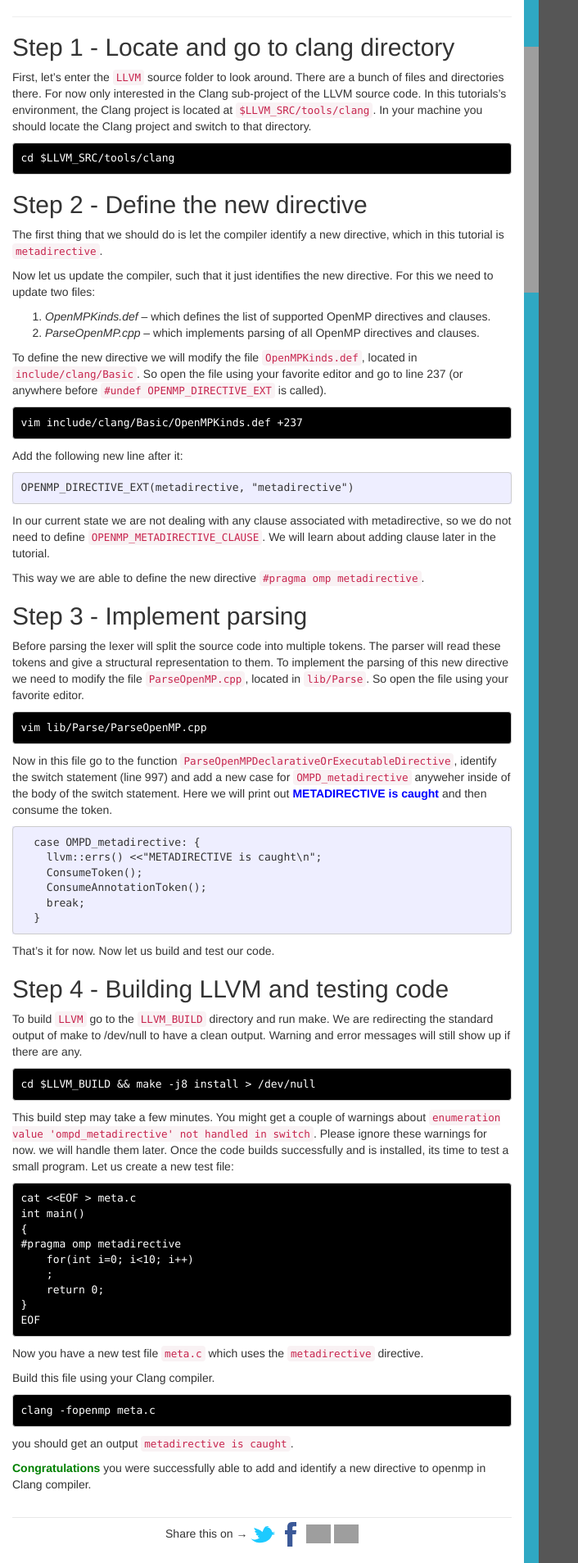
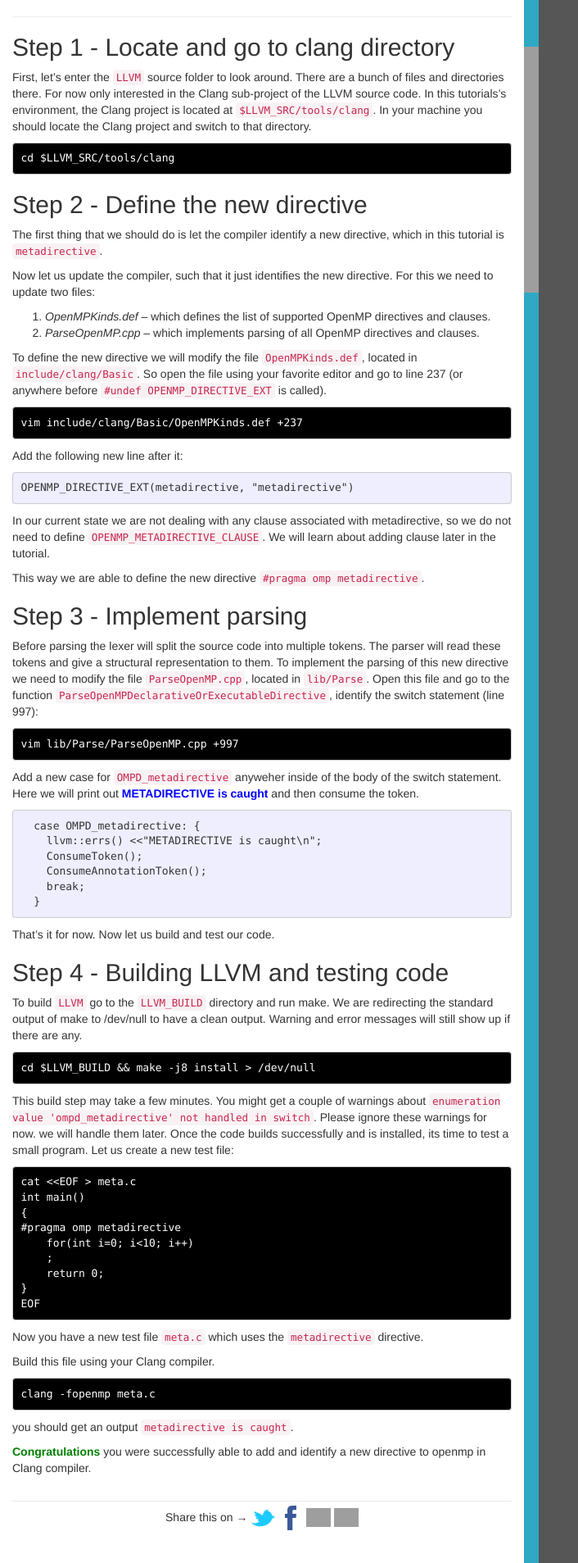
Before and after one commit to chunhualiao/freeCompilerCamp, a Jekyll site: the page built from compiler-classroom/_posts/2019-06-27-new-directive-llvm.markdown, in a window 1280 px wide. Shown: the part 1545-3452 px from the top of the page at 82% size, without its empty margins (0-706 px from the left). Built offline with Jekyll 4.4.1, drawn with Linux system fonts in a browser that asks for light colours; nearby versions of some CDN libraries; grey boxes are pictures that could not be loaded.

Commit message:
Update 2019-06-27-new-directive-llvm.markdown

````diff
--- a/compiler-classroom/_posts/2019-06-27-new-directive-llvm.markdown
+++ b/compiler-classroom/_posts/2019-06-27-new-directive-llvm.markdown
@@ -101,12 +101,12 @@
 This way we are able to define the new directive `#pragma omp metadirective`.
 
 ## Step 3 - Implement parsing
-Before parsing the lexer will split the source code into multiple tokens. The parser will read these tokens and give a structural representation to them. To implement the parsing of this new directive we need to modify the file `ParseOpenMP.cpp`, located in `lib/Parse`. So open the file using your favorite editor.
+Before parsing the lexer will split the source code into multiple tokens. The parser will read these tokens and give a structural representation to them. To implement the parsing of this new directive we need to modify the file `ParseOpenMP.cpp`, located in `lib/Parse`. Open this file and go to the function `ParseOpenMPDeclarativeOrExecutableDirective`, identify the switch statement (line 997):
 ```.term1
-vim lib/Parse/ParseOpenMP.cpp
+vim lib/Parse/ParseOpenMP.cpp +997
 ```
 
-Now in this file go to the function `ParseOpenMPDeclarativeOrExecutableDirective`, identify the switch statement (line 997) and add a new case for `OMPD_metadirective` anyweher inside of the body of the switch statement. Here we will print out <span style="color:blue">**METADIRECTIVE is caught**</span> and then consume the token.
+Add a new case for `OMPD_metadirective` anyweher inside of the body of the switch statement. Here we will print out <span style="color:blue">**METADIRECTIVE is caught**</span> and then consume the token.
 ```
   case OMPD_metadirective: {
     llvm::errs() <<"METADIRECTIVE is caught\n";
````
